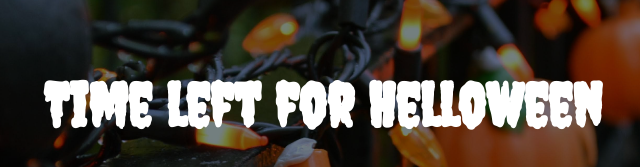
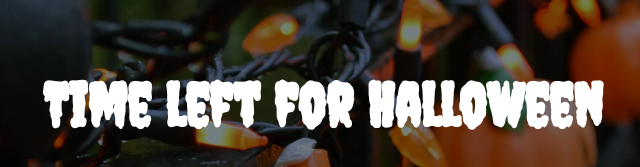
Before and after one commit to SilvesterSpath/Countdown, a plain HTML site: page index.html in a window 1280 px wide. Shown: the part 161-328 px from the top of the page, 317-957 px from the left. Drawn offline with Linux system fonts and the light colour scheme.

Commit message:
halloween

```diff
--- a/index.html
+++ b/index.html
@@ -12,7 +12,7 @@
 <body>
   <div id="year" class="year"></div>
 
-  <h1>Time left for Helloween</h1>
+  <h1>Time left for Halloween</h1>
 
   <div id="countdown" class="countdown">
     <div class="time">
```
